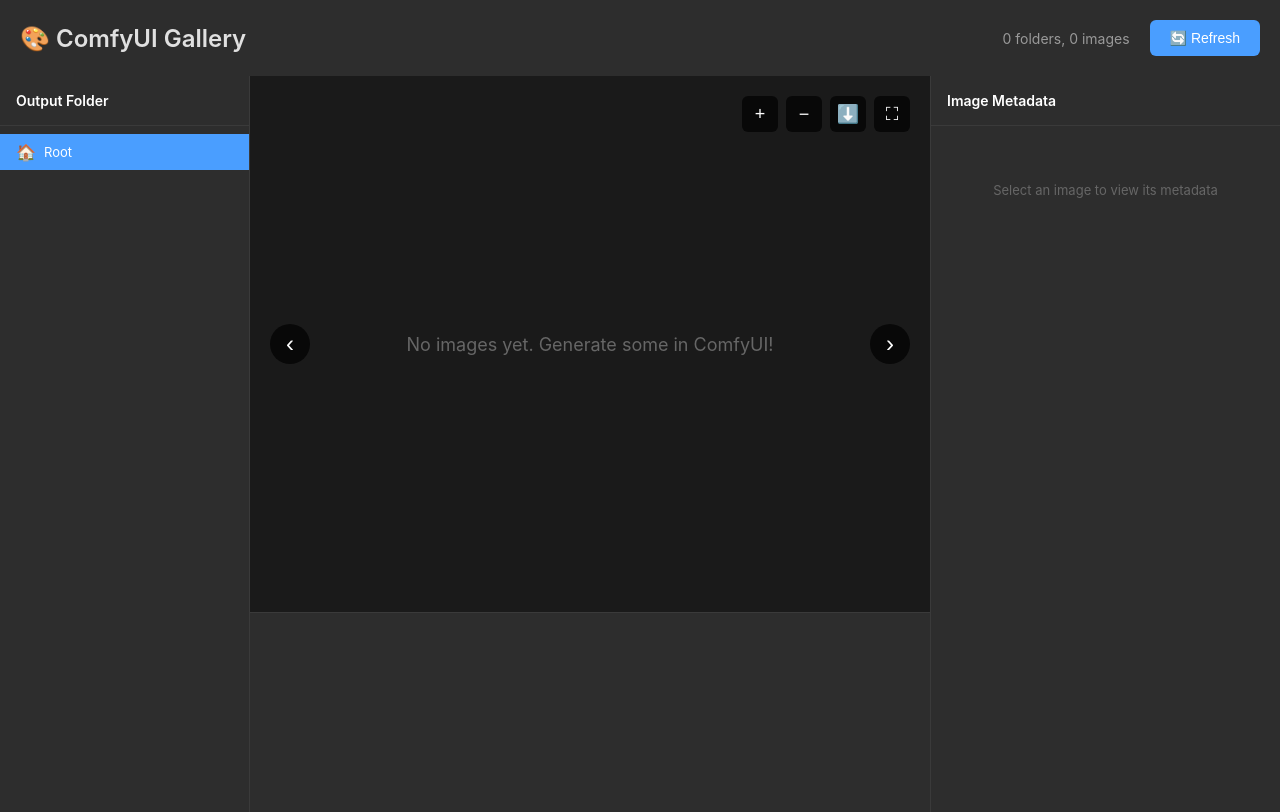
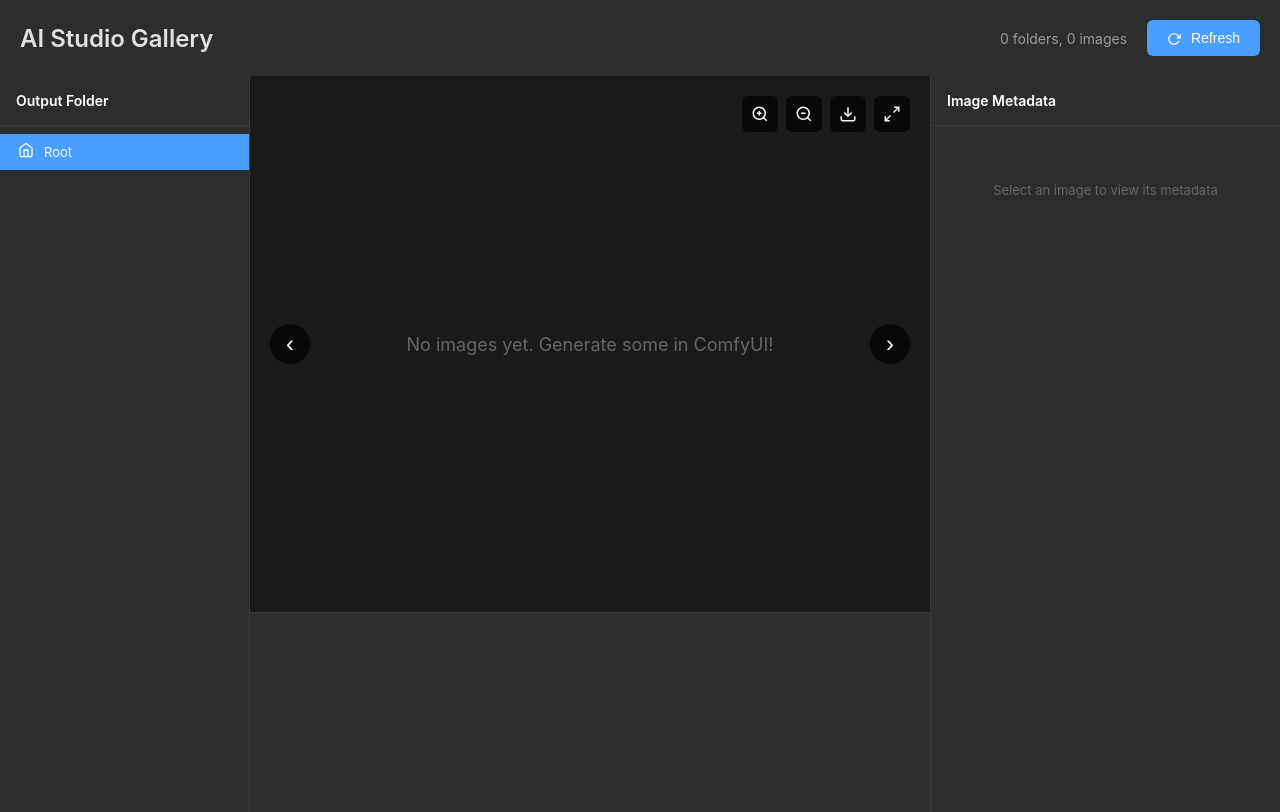
Before and after one commit to SorenWeile/comfyui-gallery, a Flask app: page / in a window 1280 px wide. Run offline with Flask 3, Linux system fonts and the light colour scheme; data that the repository does not hold is empty; some libraries are stand-ins or nearby versions.

Commit message:
Replace emoji icons with SVGs for UI consistency
Updated various UI elements in gallery.html to use inline SVG icons instead of emojis for actions, folders, and navigation. This improves visual consistency, scalability, and appearance across platforms. Also updated related CSS for better icon alignment.

```diff
--- a/templates/gallery.html
+++ b/templates/gallery.html
@@ -458,7 +458,14 @@
 
         .context-menu-icon {
             width: 16px;
-            text-align: center;
+            height: 16px;
+            display: flex;
+            align-items: center;
+            justify-content: center;
+        }
+
+        .context-menu-icon svg {
+            flex-shrink: 0;
         }
 
         .context-menu-separator {
@@ -494,10 +501,16 @@
 </head>
 <body>
     <div class="header">
-        <h1>🎨 ComfyUI Gallery</h1>
+        <h1>AI Studio Gallery</h1>
         <div class="controls">
             <span class="stats" id="stats">Loading...</span>
-            <button class="btn" onclick="refreshGallery()">🔄 Refresh</button>
+            <button class="btn" onclick="refreshGallery()">
+                <svg width="14" height="14" viewBox="0 0 24 24" fill="none" stroke="currentColor" stroke-width="2" style="vertical-align: middle; margin-right: 6px;">
+                    <polyline points="23 4 23 10 17 10"></polyline>
+                    <path d="M20.49 15a9 9 0 1 1-2.12-9.36L23 10"></path>
+                </svg>
+                Refresh
+            </button>
         </div>
     </div>
 
@@ -507,7 +520,12 @@
             <div class="sidebar-header">Output Folder</div>
             <div class="tree-view" id="treeView">
                 <div class="tree-item active" data-path="" onclick="navigateToFolder('')">
-                    <span class="tree-item-icon">🏠</span>
+                    <span class="tree-item-icon">
+                        <svg width="16" height="16" viewBox="0 0 24 24" fill="none" stroke="currentColor" stroke-width="2">
+                            <path d="M3 9l9-7 9 7v11a2 2 0 0 1-2 2H5a2 2 0 0 1-2-2z"></path>
+                            <polyline points="9 22 9 12 15 12 15 22"></polyline>
+                        </svg>
+                    </span>
                     <span class="tree-item-name">Root</span>
                 </div>
             </div>
@@ -523,10 +541,36 @@
                 <button class="detail-nav detail-next" onclick="navigateDetail(1)">›</button>
 
                 <div class="zoom-controls">
-                    <button class="zoom-btn" onclick="zoomIn()" title="Zoom In">+</button>
-                    <button class="zoom-btn" onclick="zoomOut()" title="Zoom Out">−</button>
-                    <button class="zoom-btn" onclick="downloadCurrentImage()" title="Download">⬇️</button>
-                    <button class="zoom-btn" onclick="fitToScreen()" title="Fit to Screen">⛶</button>
+                    <button class="zoom-btn" onclick="zoomIn()" title="Zoom In">
+                        <svg width="18" height="18" viewBox="0 0 24 24" fill="none" stroke="currentColor" stroke-width="2">
+                            <circle cx="11" cy="11" r="8"></circle>
+                            <line x1="11" y1="8" x2="11" y2="14"></line>
+                            <line x1="8" y1="11" x2="14" y2="11"></line>
+                            <line x1="21" y1="21" x2="16.65" y2="16.65"></line>
+                        </svg>
+                    </button>
+                    <button class="zoom-btn" onclick="zoomOut()" title="Zoom Out">
+                        <svg width="18" height="18" viewBox="0 0 24 24" fill="none" stroke="currentColor" stroke-width="2">
+                            <circle cx="11" cy="11" r="8"></circle>
+                            <line x1="8" y1="11" x2="14" y2="11"></line>
+                            <line x1="21" y1="21" x2="16.65" y2="16.65"></line>
+                        </svg>
+                    </button>
+                    <button class="zoom-btn" onclick="downloadCurrentImage()" title="Download">
+                        <svg width="18" height="18" viewBox="0 0 24 24" fill="none" stroke="currentColor" stroke-width="2">
+                            <path d="M21 15v4a2 2 0 0 1-2 2H5a2 2 0 0 1-2-2v-4"></path>
+                            <polyline points="7 10 12 15 17 10"></polyline>
+                            <line x1="12" y1="15" x2="12" y2="3"></line>
+                        </svg>
+                    </button>
+                    <button class="zoom-btn" onclick="fitToScreen()" title="Fit to Screen">
+                        <svg width="18" height="18" viewBox="0 0 24 24" fill="none" stroke="currentColor" stroke-width="2">
+                            <polyline points="15 3 21 3 21 9"></polyline>
+                            <polyline points="9 21 3 21 3 15"></polyline>
+                            <line x1="21" y1="3" x2="14" y2="10"></line>
+                            <line x1="3" y1="21" x2="10" y2="14"></line>
+                        </svg>
+                    </button>
                 </div>
 
                 <div class="detail-empty" id="detailEmpty">Select an image to view</div>
@@ -555,24 +599,57 @@
     <!-- Context Menu -->
     <div id="contextMenu" class="context-menu">
         <div class="context-menu-item" data-action="download">
-            <span class="context-menu-icon">⬇️</span>
+            <span class="context-menu-icon">
+                <svg width="16" height="16" viewBox="0 0 24 24" fill="none" stroke="currentColor" stroke-width="2">
+                    <path d="M21 15v4a2 2 0 0 1-2 2H5a2 2 0 0 1-2-2v-4"></path>
+                    <polyline points="7 10 12 15 17 10"></polyline>
+                    <line x1="12" y1="15" x2="12" y2="3"></line>
+                </svg>
+            </span>
             <span class="context-menu-label">Download</span>
         </div>
         <div class="context-menu-item" data-action="download-folder">
-            <span class="context-menu-icon">📦</span>
+            <span class="context-menu-icon">
+                <svg width="16" height="16" viewBox="0 0 24 24" fill="none" stroke="currentColor" stroke-width="2">
+                    <polyline points="21 8 21 21 3 21 3 8"></polyline>
+                    <rect x="1" y="3" width="22" height="5"></rect>
+                    <line x1="10" y1="12" x2="14" y2="12"></line>
+                </svg>
+            </span>
             <span class="context-menu-label">Download Folder as ZIP</span>
         </div>
         <div class="context-menu-separator"></div>
         <div class="context-menu-item" data-action="copy-path">
-            <span class="context-menu-icon">📋</span>
+            <span class="context-menu-icon">
+                <svg width="16" height="16" viewBox="0 0 24 24" fill="none" stroke="currentColor" stroke-width="2">
+                    <rect x="9" y="9" width="13" height="13" rx="2" ry="2"></rect>
+                    <path d="M5 15H4a2 2 0 0 1-2-2V4a2 2 0 0 1 2-2h9a2 2 0 0 1 2 2v1"></path>
+                </svg>
+            </span>
             <span class="context-menu-label">Copy Path</span>
         </div>
         <div class="context-menu-item" data-action="copy-metadata">
-            <span class="context-menu-icon">📝</span>
+            <span class="context-menu-icon">
+                <svg width="16" height="16" viewBox="0 0 24 24" fill="none" stroke="currentColor" stroke-width="2">
+                    <path d="M14 2H6a2 2 0 0 0-2 2v16a2 2 0 0 0 2 2h12a2 2 0 0 0 2-2V8z"></path>
+                    <polyline points="14 2 14 8 20 8"></polyline>
+                    <line x1="16" y1="13" x2="8" y2="13"></line>
+                    <line x1="16" y1="17" x2="8" y2="17"></line>
+                    <polyline points="10 9 9 9 8 9"></polyline>
+                </svg>
+            </span>
             <span class="context-menu-label">Copy Metadata as JSON</span>
         </div>
         <div class="context-menu-item" data-action="copy-workflow">
-            <span class="context-menu-icon">⚙️</span>
+            <span class="context-menu-icon">
+                <svg width="16" height="16" viewBox="0 0 24 24" fill="none" stroke="currentColor" stroke-width="2">
+                    <circle cx="12" cy="12" r="3"></circle>
+                    <path d="M12 1v6m0 6v6"></path>
+                    <path d="m4.2 4.2 4.2 4.2m5.6 5.6 4.2 4.2"></path>
+                    <path d="M1 12h6m6 0h6"></path>
+                    <path d="m4.2 19.8 4.2-4.2m5.6-5.6 4.2-4.2"></path>
+                </svg>
+            </span>
             <span class="context-menu-label">Copy Workflow</span>
         </div>
     </div>
@@ -802,7 +879,12 @@
             rootItem.dataset.path = '';
             rootItem.onclick = () => navigateToFolder('');
             rootItem.innerHTML = `
-                <span class="tree-item-icon">🏠</span>
+                <span class="tree-item-icon">
+                    <svg width="16" height="16" viewBox="0 0 24 24" fill="none" stroke="currentColor" stroke-width="2">
+                        <path d="M3 9l9-7 9 7v11a2 2 0 0 1-2 2H5a2 2 0 0 1-2-2z"></path>
+                        <polyline points="9 22 9 12 15 12 15 22"></polyline>
+                    </svg>
+                </span>
                 <span class="tree-item-name">Root</span>
             `;
 
@@ -822,7 +904,11 @@
                 item.className = currentPath === folder.path ? 'tree-item active' : 'tree-item';
                 item.dataset.path = folder.path;
                 item.innerHTML = `
-                    <span class="tree-item-icon">📁</span>
+                    <span class="tree-item-icon">
+                        <svg width="16" height="16" viewBox="0 0 24 24" fill="none" stroke="currentColor" stroke-width="2">
+                            <path d="M22 19a2 2 0 0 1-2 2H4a2 2 0 0 1-2-2V5a2 2 0 0 1 2-2h5l2 3h9a2 2 0 0 1 2 2z"></path>
+                        </svg>
+                    </span>
                     <span class="tree-item-name">${folder.name}</span>
                 `;
                 item.onclick = (e) => {
@@ -1019,7 +1105,13 @@
 
             const homeLink = document.createElement('span');
             homeLink.className = 'breadcrumb-item';
-            homeLink.textContent = '🏠 Home';
+            homeLink.innerHTML = `
+                <svg width="14" height="14" viewBox="0 0 24 24" fill="none" stroke="currentColor" stroke-width="2" style="vertical-align: middle; margin-right: 4px;">
+                    <path d="M3 9l9-7 9 7v11a2 2 0 0 1-2 2H5a2 2 0 0 1-2-2z"></path>
+                    <polyline points="9 22 9 12 15 12 15 22"></polyline>
+                </svg>
+                Home
+            `;
             homeLink.onclick = () => navigateToFolder('');
             breadcrumb.appendChild(homeLink);
 
@@ -1196,7 +1288,11 @@
                 thumb.oncontextmenu = (e) => showContextMenu(e, folder, 'folder');
 
                 thumb.innerHTML = `
-                    <div class="folder-icon-small">📁</div>
+                    <div class="folder-icon-small">
+                        <svg width="32" height="32" viewBox="0 0 24 24" fill="none" stroke="currentColor" stroke-width="2">
+                            <path d="M22 19a2 2 0 0 1-2 2H4a2 2 0 0 1-2-2V5a2 2 0 0 1 2-2h5l2 3h9a2 2 0 0 1 2 2z"></path>
+                        </svg>
+                    </div>
                     <div class="folder-name-small">${folder.name}</div>
                 `;
                 thumbnailsScroll.appendChild(thumb);
```
